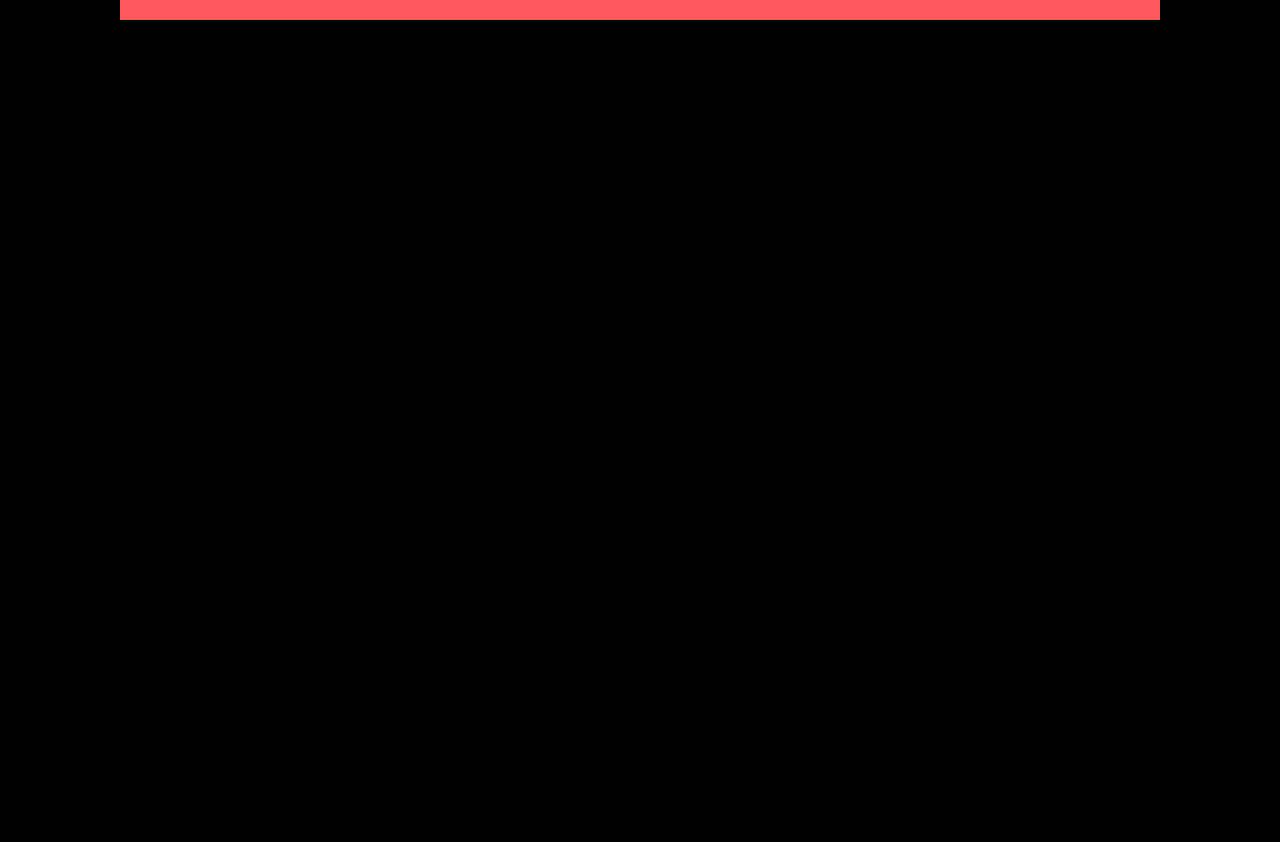
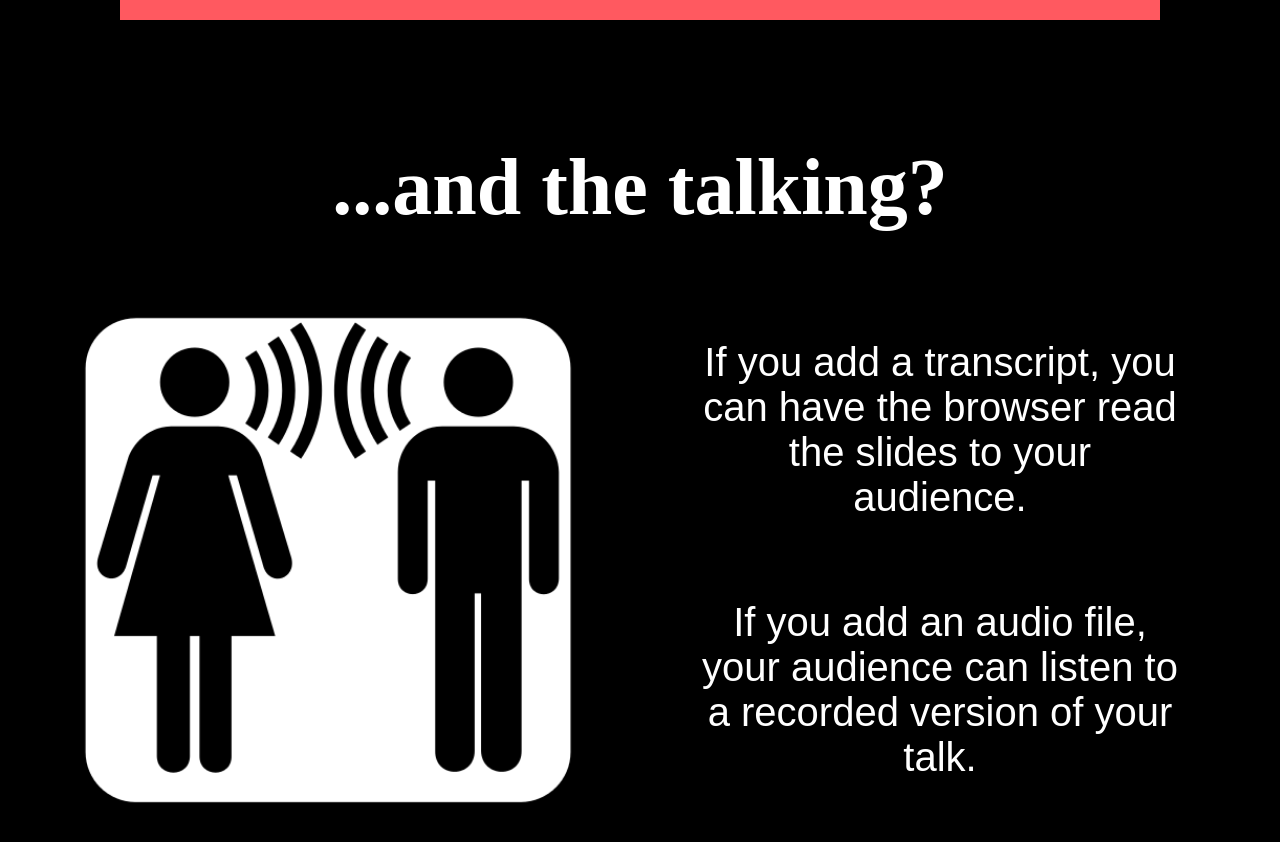
Before and after one commit to ThirstyHead/talk-o-vision, a website: page index.html in a window 1280 px wide. Shown: the part 3140-3982 px from the top of the page. Drawn offline with Linux system fonts and the light colour scheme.

Commit message:
added slide and styling for side-by-side img and paragraphs

```diff
--- a/css/talk-o-vision.css
+++ b/css/talk-o-vision.css
@@ -111,13 +111,27 @@ section{
 }
 
 .half{
-  width: 50vw;
+  width: 45vw;
+}
+
+.left{
+  float: left;
 }
 
 .main-title{
   /* NOTE: override background in index.html */
   /* background: url('slides/title/speech-bubble-inverted.png') no-repeat center center; */
   /* background-size: contain; */
+}
+
+.right{
+  float: right;
+}
+
+p.right{
+  width: 45%;
+  padding-left: 0;
+  padding-right: 5%;
 }
 
 .subtitle{
--- a/index.html
+++ b/index.html
@@ -103,12 +103,33 @@
             </p>
           </figcaption>
         </figure>
-
       </section>
 
       <section>
-        <!-- <h2>No Header</h2> -->
+        <h2>...and the talking?</h2>
+        <figure>
+          <img src="slides/talk/talk.png"
+               alt="People talking"
+               class="contain-with-header half left"
+               data-src="https://commons.wikimedia.org/wiki/File:Talk_sign.svg">
 
+          <p class="right">
+            If you add a transcript, you can have the browser read the slides
+            to your audience.
+          </p>
+          <p class="right">
+            If you add an audio file, your audience can listen to a recorded
+            version of your talk.
+          </p>
+          <figcaption>
+            <p>
+              Accessibility, or <abbr title="Accessibility">a11y</abbr> for
+              short, means that everyone can enjoy your slideshow. Not just the
+              folks who attended your talk live. Not just the folks who can see
+              your slides.
+            </p>
+          </figcaption>
+        </figure>
       </section>
 
       <section class="section-title">
--- /dev/null
+++ b/slides/talk/src.txt
@@ -0,0 +1 @@
+https://commons.wikimedia.org/wiki/File:Talk_sign.svg
```
Also changed, not shown: slides/talk/Talk_sign.svg (added), slides/talk/talk.png (added).
